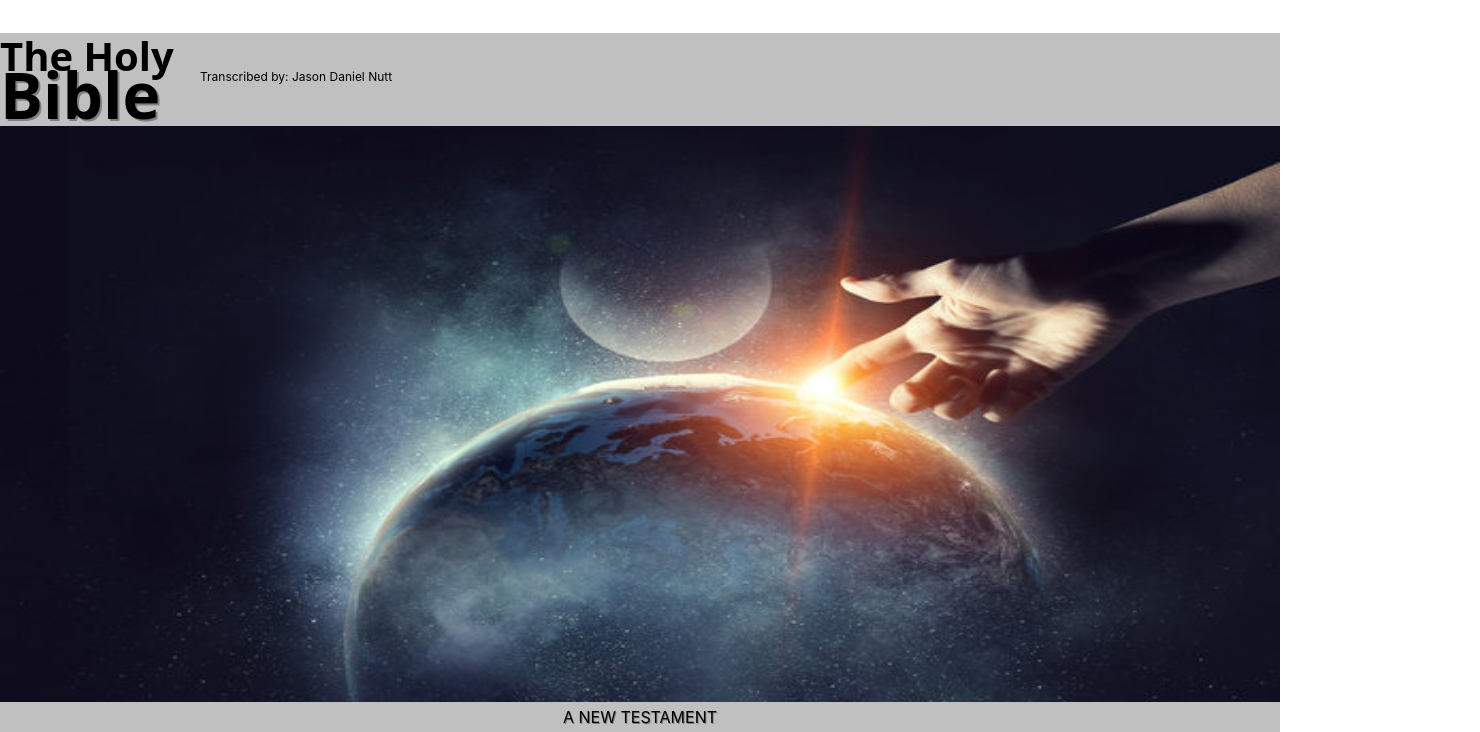
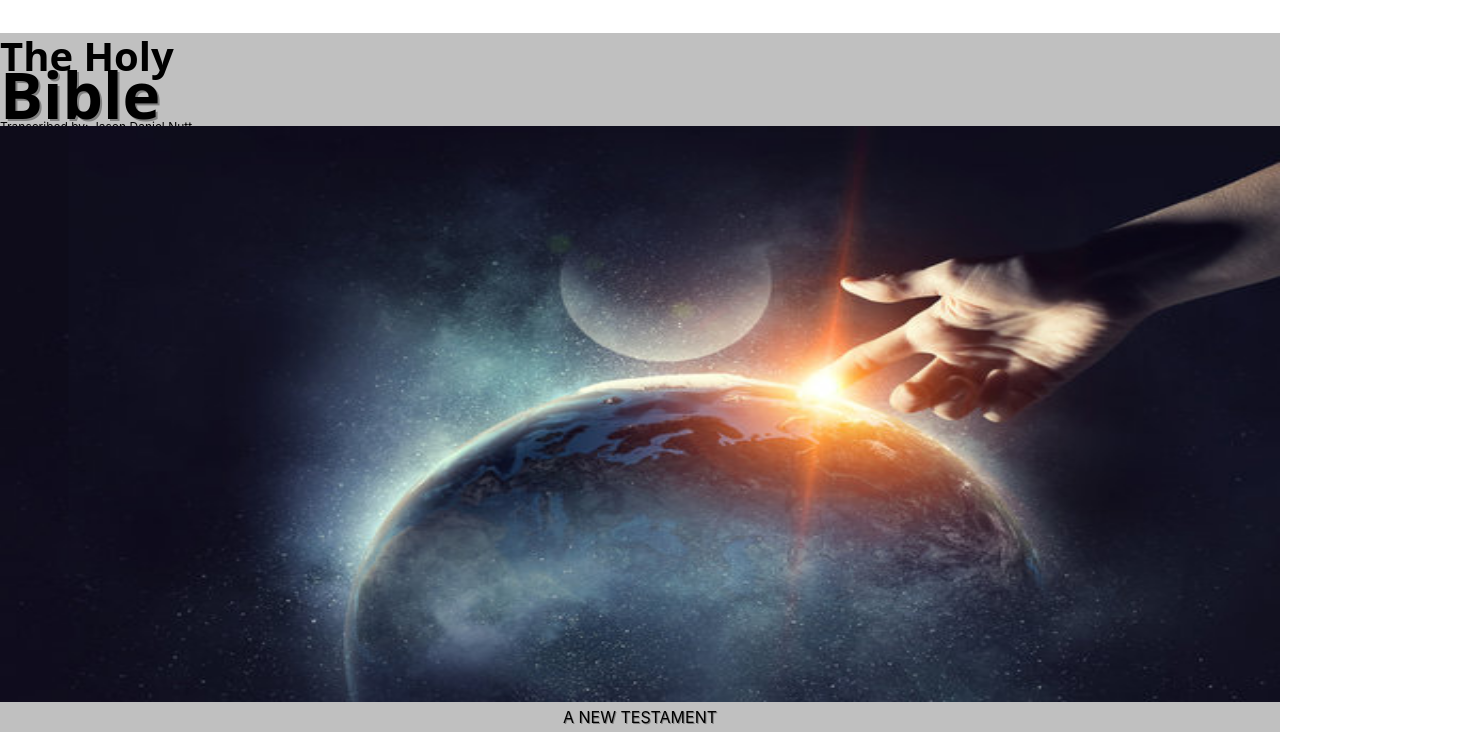
Before and after one commit to jnutt367/the-holy-bible, a Next.js app: page / in a window 1280 px wide. Shown: the top 732 px of the page, 1480 px wide, since content can reach past the window. Built offline with nearby package versions, Linux system fonts and the light colour scheme.

Commit message:
Update Home.module.css

```diff
--- a/styles/Home.module.css
+++ b/styles/Home.module.css
@@ -25,9 +25,8 @@
 }
 .transcribed {
    position: relative;
-   top: -200px;
+   top: -150px;
    font-size: 12px;
-   left: 200px;
 }
 .new {
   position: relative;
```
